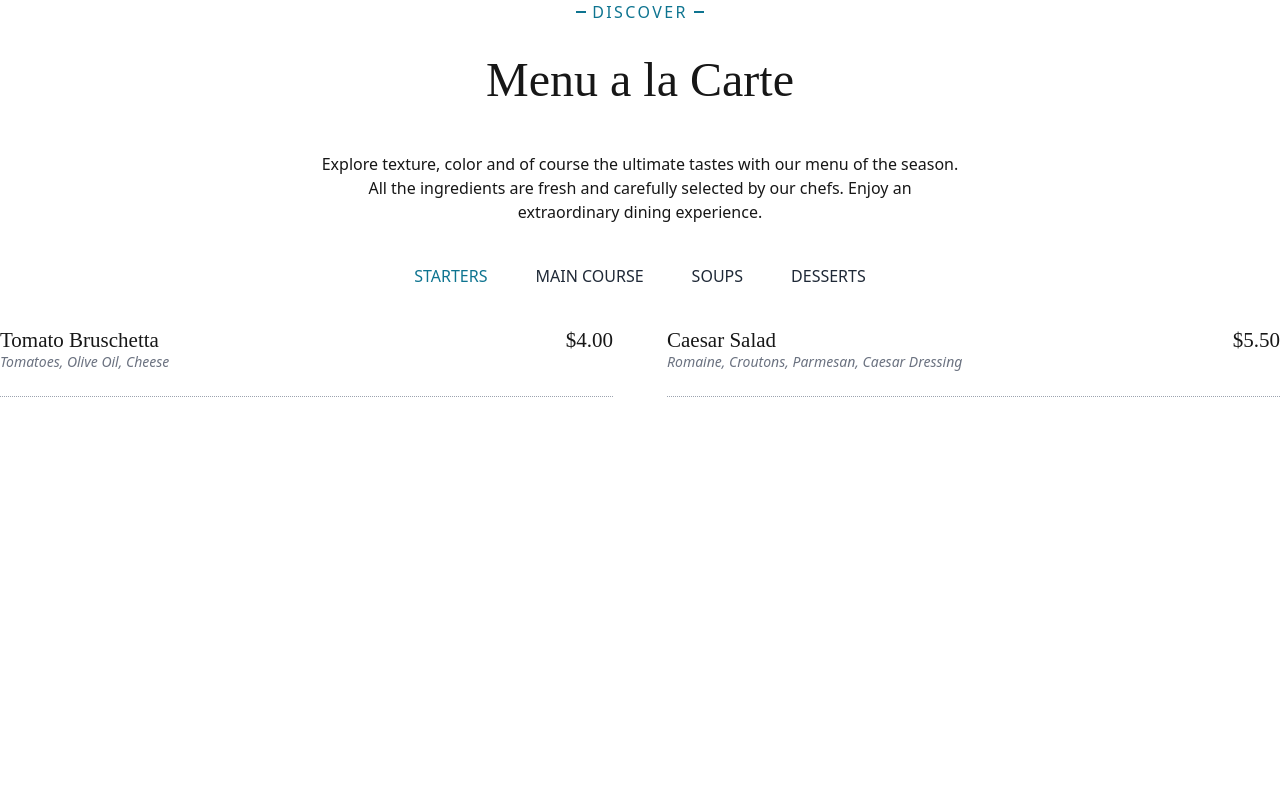
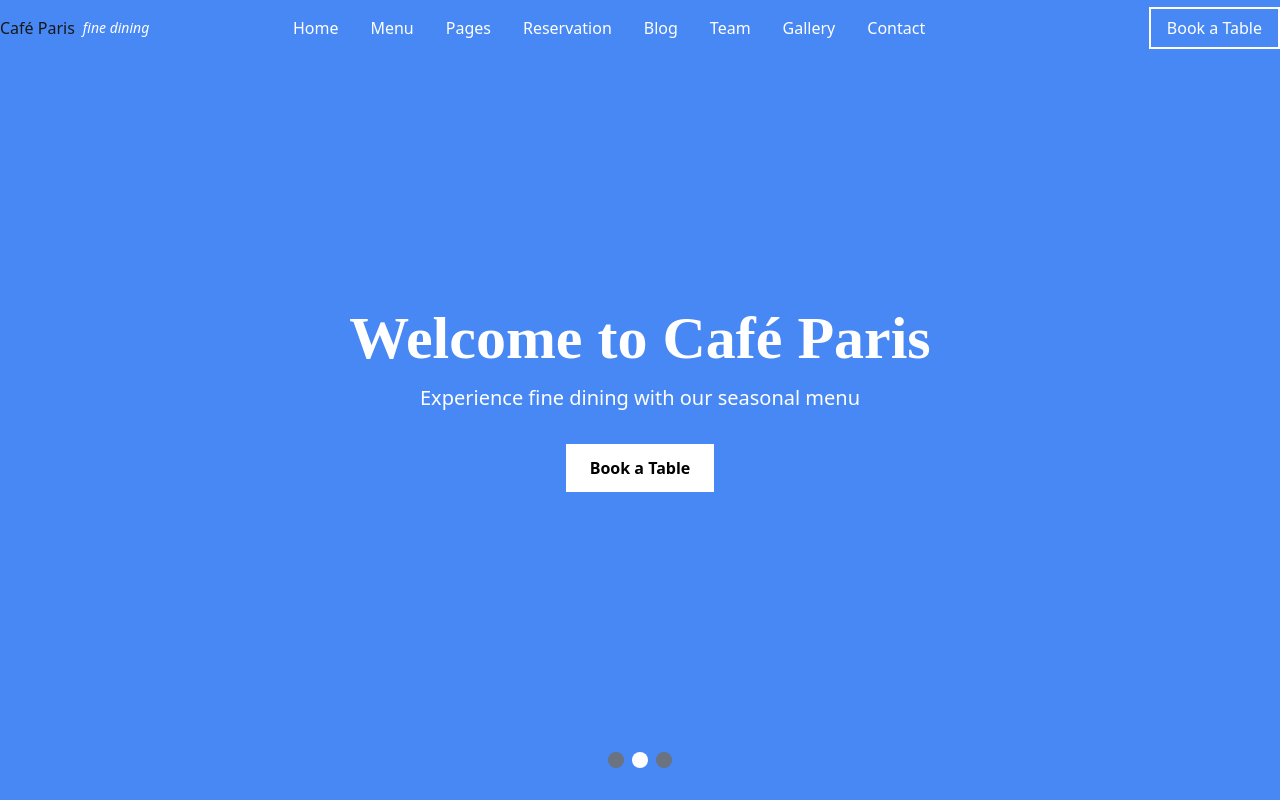
Before and after one commit to natalia-protsiuk/cafe-paris, a Next.js app: page / in a window 1280 px wide. Shown: the top 800 px of the page. Built offline with nearby package versions, Linux system fonts and the light colour scheme.

Commit message:
WIP: Added Hero component and Header

```diff
--- /dev/null
+++ b/app/components/Header.tsx
@@ -0,0 +1,118 @@
+"use client";
+import React, { useState, useEffect } from "react";
+import Link from "next/link";
+
+const Header: React.FC = () => {
+  const [isScrolled, setIsScrolled] = useState(false);
+  useEffect(() => {
+    const handleScroll = () => {
+      if (window.scrollY > 50) {
+        setIsScrolled(true);
+      } else {
+        setIsScrolled(false);
+      }
+    };
+
+    window.addEventListener("scroll", handleScroll);
+
+    return () => {
+      window.removeEventListener("scroll", handleScroll);
+    };
+  }, []);
+
+  return (
+    <header
+      className={`${
+        isScrolled ? "bg-black fixed shadow-lg" : "bg-transparent absolute"
+      } top-0 left-0 w-full z-20 transition-all duration-500 ease-in-out`}
+    >
+      <div className="container mx-auto flex justify-between items-center py-4">
+        <div className="flex items-center space-x-2">
+          <Link href="/">
+            Café Paris
+            {/* <img
+              src="/images/Café Paris-logo.png"
+              alt="Café Paris Logo"
+              className="h-8"
+            /> */}
+          </Link>
+          <span className="italic text-sm text-white">fine dining</span>
+        </div>
+
+        <nav className="hidden md:flex space-x-8">
+          <Link href="/">
+            <span className="hover:text-gray-400 cursor-pointer text-white">
+              Home
+            </span>
+          </Link>
+          <Link href="/menu">
+            <span className="hover:text-gray-400 cursor-pointer text-white">
+              Menu
+            </span>
+          </Link>
+          <Link href="/pages">
+            <span className="hover:text-gray-400 cursor-pointer text-white">
+              Pages
+            </span>
+          </Link>
+          <Link href="/reservation">
+            <span className="hover:text-gray-400 cursor-pointer text-white">
+              Reservation
+            </span>
+          </Link>
+          <Link href="/blog">
+            <span className="hover:text-gray-400 cursor-pointer text-white">
+              Blog
+            </span>
+          </Link>
+          <Link href="/team">
+            <span className="hover:text-gray-400 cursor-pointer text-white">
+              Team
+            </span>
+          </Link>
+          <Link href="/gallery">
+            <span className="hover:text-gray-400 cursor-pointer text-white">
+              Gallery
+            </span>
+          </Link>
+          <Link href="/contact">
+            <span className="hover:text-gray-400 cursor-pointer text-white">
+              Contact
+            </span>
+          </Link>
+        </nav>
+
+        <div className="flex items-center space-x-4">
+          <Link href="#">
+            <span className="hover:text-gray-400 cursor-pointer text-white">
+              <i className="fab fa-facebook-f"></i>
+            </span>
+          </Link>
+          <Link href="#">
+            <span className="hover:text-gray-400 cursor-pointer text-white">
+              <i className="fab fa-twitter"></i>
+            </span>
+          </Link>
+          <Link href="#">
+            <span className="hover:text-gray-400 cursor-pointer text-white">
+              <i className="fab fa-tripadvisor"></i>
+            </span>
+          </Link>
+          <Link href="#">
+            <span className="hover:text-gray-400 cursor-pointer text-white">
+              <i className="fab fa-instagram"></i>
+            </span>
+          </Link>
+
+          <Link href="/reservation">
+            <span className="ml-4 px-4 py-2 border-2 border-white hover:border-gray-400 text-white hover:text-gray-400 transition cursor-pointer">
+              Book a Table
+            </span>
+          </Link>
+        </div>
+      </div>
+    </header>
+  );
+};
+
+export default Header;
--- /dev/null
+++ b/app/components/Hero.tsx
@@ -0,0 +1,61 @@
+"use client";
+import React, { useState, useEffect } from "react";
+
+const images = [
+  { color: "bg-red-500" },
+  { color: "bg-blue-500" },
+  { color: "bg-green-500" },
+];
+
+const Hero: React.FC = () => {
+  const [currentImageIndex, setCurrentImageIndex] = useState(0);
+
+  useEffect(() => {
+    const interval = setInterval(() => {
+      setCurrentImageIndex((prevIndex) =>
+        prevIndex === images.length - 1 ? 0 : prevIndex + 1
+      );
+    }, 5000);
+
+    return () => clearInterval(interval);
+  }, []);
+
+  const handleDotClick = (index: number) => {
+    setCurrentImageIndex(index);
+  };
+
+  return (
+    <section className="relative h-screen w-full overflow-hidden mb-12">
+      {images.map((image, index) => (
+        <div
+          key={index}
+          className={`absolute top-0 left-0 w-full h-full transition-opacity duration-1000 ease-in-out ${
+            index === currentImageIndex ? "opacity-100" : "opacity-0"
+          } ${image.color}`}
+        />
+      ))}
+
+      <div className="absolute inset-0 flex flex-col justify-center items-center text-white z-10">
+        <h1 className="text-6xl font-bold mb-4">Welcome to Café Paris</h1>
+        <p className="text-xl">Experience fine dining with our seasonal menu</p>
+        <button className="mt-8 px-6 py-3 bg-white text-black font-bold hover:bg-gray-300 transition">
+          Book a Table
+        </button>
+      </div>
+
+      <div className="absolute bottom-8 left-0 right-0 flex justify-center space-x-2 z-10">
+        {images.map((_, index) => (
+          <button
+            key={index}
+            onClick={() => handleDotClick(index)}
+            className={`h-4 w-4 rounded-full transition-colors duration-300 ${
+              index === currentImageIndex ? "bg-white" : "bg-gray-500"
+            }`}
+          ></button>
+        ))}
+      </div>
+    </section>
+  );
+};
+
+export default Hero;
--- a/app/components/Menu.tsx
+++ b/app/components/Menu.tsx
@@ -1,5 +1,5 @@
 "use client";
-import React, { useState, memo } from "react";
+import React, { useState, useEffect, memo } from "react";
 
 interface FoodMenuItemProps {
   id: number;
@@ -56,7 +56,6 @@ const menuItems: FoodMenuItemProps[] = [
     description: "Mascarpone, Coffee, Cocoa",
     category: "Desserts",
   },
-  // Add more items as needed
 ];
 
 const FoodMenuTitle = memo(() => (
@@ -90,15 +89,25 @@ const categories = ["Starters", "Main Course", "Soups", "Desserts"];
 
 const FoodMenu: React.FC<FoodMenuProps> = () => {
   const [selectedCategory, setSelectedCategory] = useState<string>("Starters");
+  const [isFadingOut, setIsFadingOut] = useState<boolean>(false);
+  const [filteredItems, setFilteredItems] = useState(
+    menuItems.filter((item) => item.category === "Starters")
+  );
 
-  const filteredItems = menuItems.filter(
-    (item) => item.category === selectedCategory
-  );
+  const handleCategoryChange = (category: string) => {
+    setIsFadingOut(true);
+
+    setTimeout(() => {
+      setSelectedCategory(category);
+      setFilteredItems(menuItems.filter((item) => item.category === category));
+      setIsFadingOut(false);
+    }, 500);
+  };
 
   return (
     <section className="container mx-auto">
       <FoodMenuTitle />
-      {/* Tabs */}
+
       <div className="flex justify-center mb-8">
         {categories.map((category) => (
           <button
@@ -106,13 +115,18 @@ const FoodMenu: React.FC<FoodMenuProps> = () => {
             className={`px-4 py-2 mx-2 uppercase ${
               selectedCategory === category ? "text-cyan-700" : "text-gray-800"
             }`}
-            onClick={() => setSelectedCategory(category)}
+            onClick={() => handleCategoryChange(category)}
           >
             {category}
           </button>
         ))}
       </div>
-      <div className="grid grid-cols-2 gap-x-[54px]">
+
+      <div
+        className={`grid grid-cols-2 gap-x-[54px] transition-opacity duration-500 ${
+          isFadingOut ? "opacity-0" : "opacity-100"
+        }`}
+      >
         {filteredItems.length > 0 ? (
           filteredItems.map((item) => (
             <FoodMenuItem key={item.id} item={item} />
--- a/app/page.tsx
+++ b/app/page.tsx
@@ -1,5 +1,13 @@
+import Header from "./components/Header";
+import Hero from "./components/Hero";
 import FoodMenu from "./components/Menu";
 
 export default function Home() {
-  return <FoodMenu menuItems={[]} />;
+  return (
+    <>
+      <Header />
+      <Hero />
+      <FoodMenu menuItems={[]} />
+    </>
+  );
 }
```
